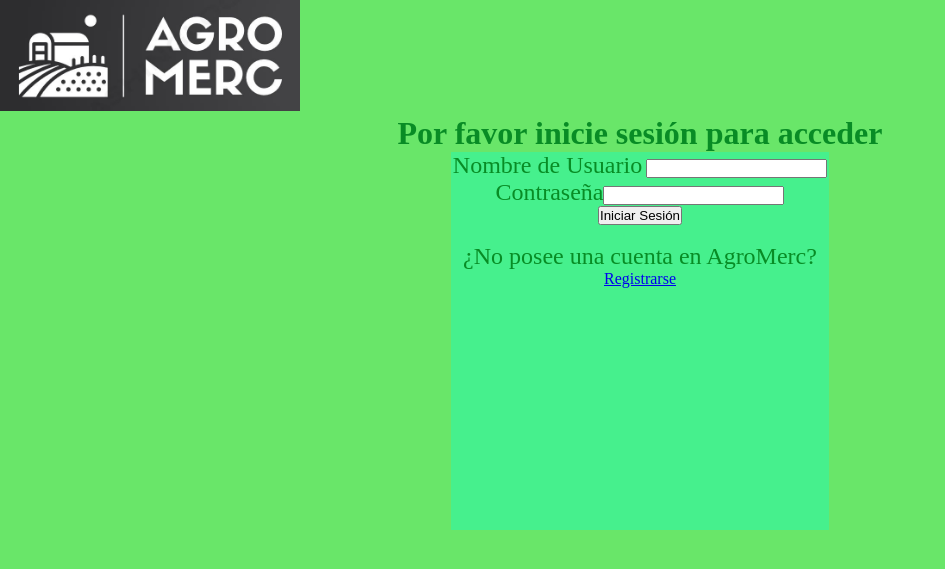
After one commit to JJCanon/Ingenieria-de-Software---AGROMERC, a Django app: template AgroMerc/templates/signIn.html in a window 1280 px wide. The commit adds this page. Shown: the top 569 px of the page, without its empty margins (0-945 px from the left). Run offline with Django 4.2, Linux system fonts and the light colour scheme; the template is opened without the code that fills it, so the values that code supplies are empty.

Commit message:
cambios en las plantillas

```diff
--- /dev/null
+++ b/AgroMerc/templates/CSS's/signIn.css
@@ -0,0 +1,26 @@
+* {
+    margin: auto;
+    padding: 0;
+    box-sizing: border-box;
+}
+
+body {
+    background-color:  rgb(105, 230, 105);
+}
+
+.registro {
+    color: hsl(133, 89%, 29%);
+    text-align: center;
+}
+
+.registro form {
+    background-color: rgb(70, 240, 141);
+    width: 10cm;
+    height: 10cm;
+}
+
+.registro label {
+    text-align: center;
+    text-indent: 200cm;
+    font-size: x-large;
+}
--- /dev/null
+++ b/AgroMerc/templates/signIn.html
@@ -0,0 +1,25 @@
+<!DOCTYPE html>
+<html lang="en">
+<head>
+    <meta charset="UTF-8">
+    <meta http-equiv="X-UA-Compatible" content="IE=edge">
+    <meta name="viewport" content="width=device-width, initial-scale=1.0">
+    <link rel="stylesheet" href="CSS's/signIn.css">
+    <title>Sign In</title>
+</head>
+<body>
+    <header>
+        <img src="CSS's/AgroMerc.jpg" alt="" width="300">
+    </header>
+    <div class="registro">
+        <h1>Por favor inicie sesión para acceder</h1>
+        <form action="iniciarSesion" method="post">
+            <label>Nombre de Usuario</label> <input type="text" name="nameUser"><br>
+            <label>Contraseña</label><input type="password" name="password"><br>
+            <input type="submit" value="Iniciar Sesión"><br><br>
+
+            <Label>¿No posee una cuenta en AgroMerc?</Label><a href="/signUp">Registrarse</a> <br>
+        </form>
+    </div>
+</body>
+</html>
--- a/AgroMerc/urls.py
+++ b/AgroMerc/urls.py
@@ -19,6 +19,5 @@ from AgroMerc.views import *
 
 urlpatterns = [
     path('admin/', admin.site.urls),
-    path('index/',index),
     path('header/',header )
 ]
--- a/AgroMerc/views.py
+++ b/AgroMerc/views.py
@@ -16,7 +16,3 @@ print(client.list_database_names())
 #header
 def header(request):
     return render(request, 'header.html')
-
-# index
-def index(request):
-    return render(request, 'index.html')
```
Also changed, not shown: AgroMerc/templates/AgroMerc.html (renamed from AgroMerc/templates/header.html, +11 -8 lines), AgroMerc/templates/CSS's/AgroMerc.css (renamed from AgroMerc/templates/CSS's/header.css, +13 -9 lines), AgroMerc/templates/CSS's/signUp.css (added, +7 -0 lines), AgroMerc/templates/index.html (deleted, +0 -11 lines), AgroMerc/templates/signUp.html (added, +12 -0 lines), AgroMerc/templates/CSS's/AgroMerc.jpg (added).
